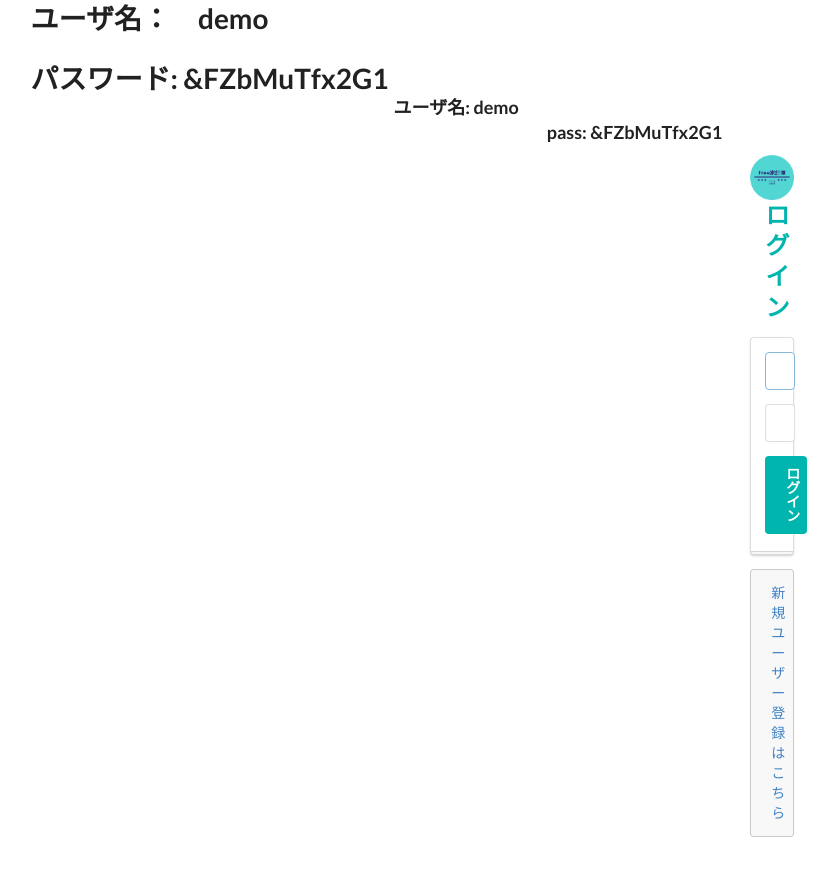
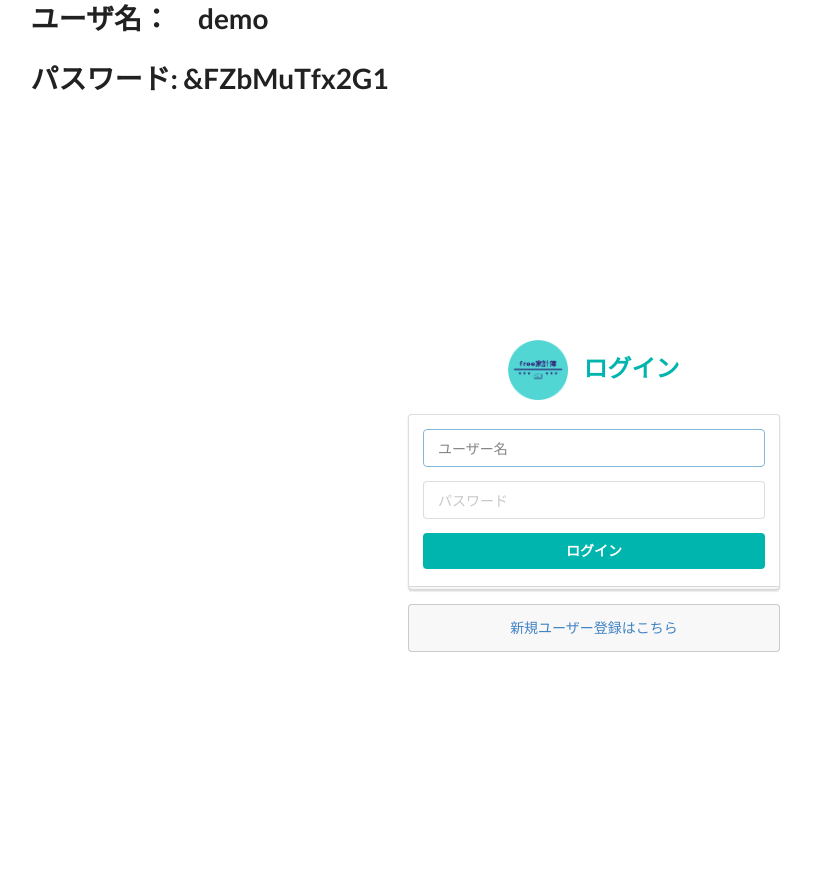
Before and after one commit to ta2min/free-kakeibo, a Django app: page /accounts/login/ in a window 1280 px wide. Shown: the whole page, without its empty margins (46-884 px from the left). Run offline with Django 3.2, Linux system fonts and the light colour scheme.

Commit message:
Update login.html

```diff
--- a/templates/accounts/login.html
+++ b/templates/accounts/login.html
@@ -25,8 +25,6 @@
 <h1>ユーザ名：　demo</h1>
 <h1>パスワード: &FZbMuTfx2G1</h1>
 <div class="ui middle aligned center aligned grid">
-    <h3>ユーザ名: demo</h3>
-    <h3>pass: &FZbMuTfx2G1</h3>
     <div class="column">
         <h2 class="ui teal image header">
             <img src="{% static 'images/logo.png' %}" class="image">
```
